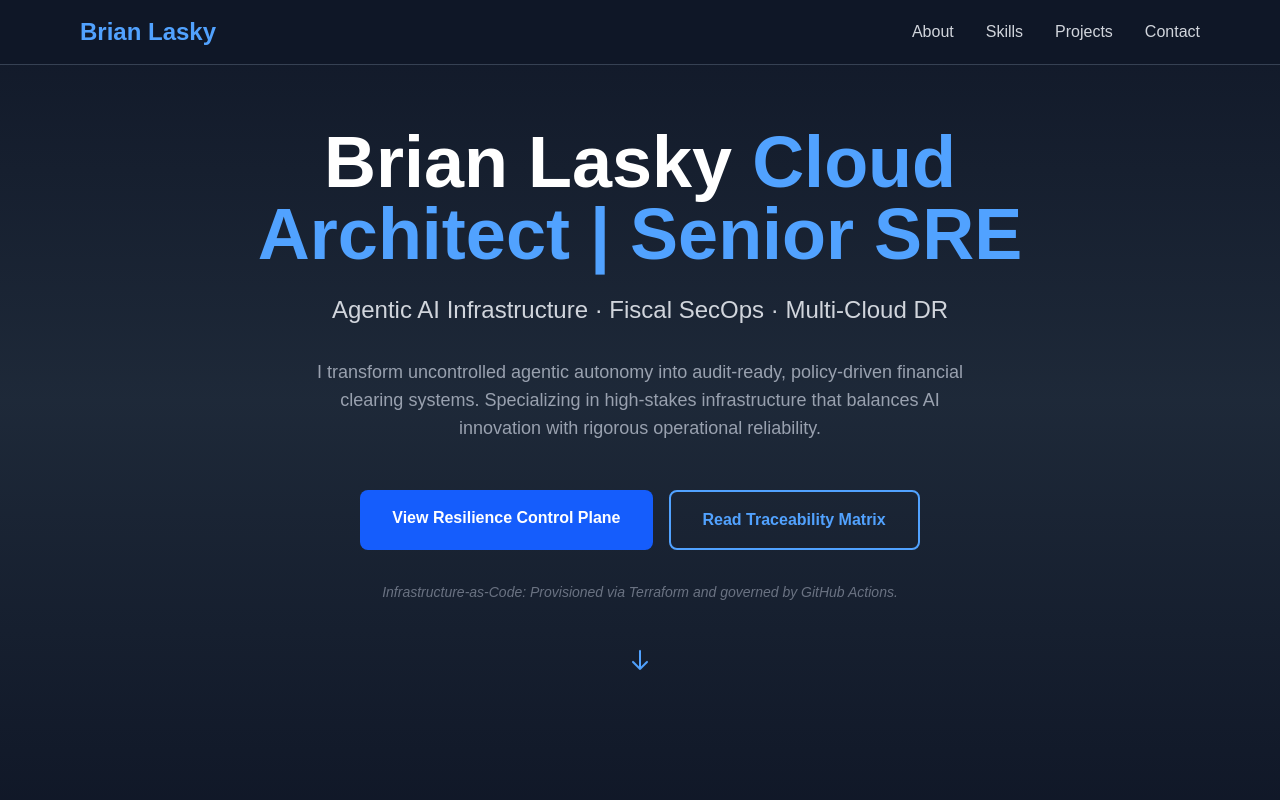
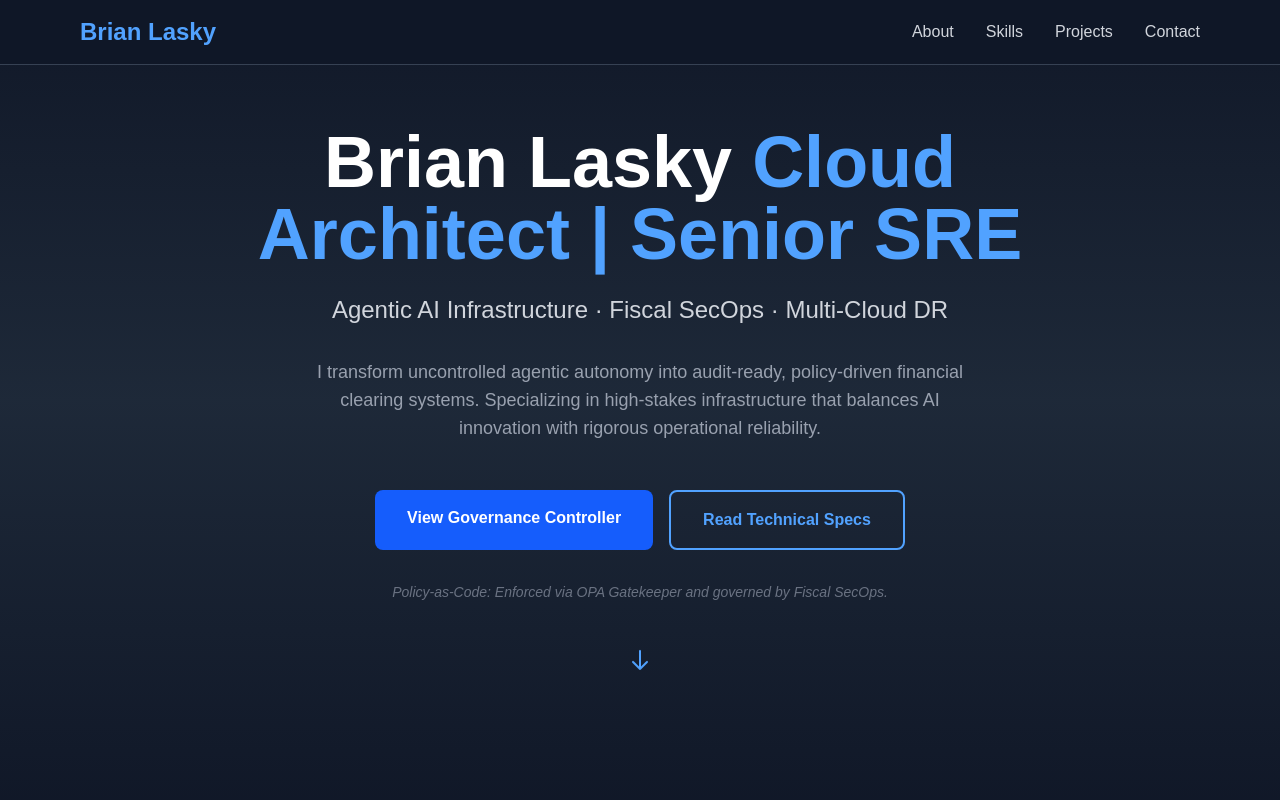
Before and after one commit to brianmlasky-dev/brian-lasky.com, a Next.js app: page / in a window 1280 px wide. Shown: the top 800 px of the page. Built offline with nearby package versions, Linux system fonts and the light colour scheme.

Commit message:
feat(ui): update hero section CTA and align narrative with Fiscal SecOps

```diff
--- a/app/components/HeroSection.tsx
+++ b/app/components/HeroSection.tsx
@@ -46,26 +46,26 @@ export default function HeroSection() {
           }`}
         >
           <a
-            href="https://github.com/brianmlasky/resilience-control-plane"
+            href="https://github.com/brianmlasky/serverless-agentic-governance-controller"
             target="_blank"
             rel="noopener noreferrer"
             className="px-8 py-4 bg-blue-600 hover:bg-blue-700 text-white font-semibold rounded-lg transition-colors"
           >
-            View Resilience Control Plane
+            View Governance Controller
           </a>
           <a
-            href="https://github.com/brianmlasky/resilience-control-plane/blob/main/docs/adr/0000-traceability-matrix.md"
+            href="https://github.com/brianmlasky/serverless-agentic-governance-controller"
             target="_blank"
             rel="noopener noreferrer"
             className="px-8 py-4 border-2 border-blue-400 text-blue-400 hover:bg-blue-400 hover:text-gray-900 font-semibold rounded-lg transition-colors"
           >
-            Read Traceability Matrix
+            Read Technical Specs
           </a>
         </div>
 
         {/* Infrastructure Footnote */}
         <p className="mt-8 text-sm text-gray-500 italic">
-          Infrastructure-as-Code: Provisioned via Terraform and governed by GitHub Actions.
+          Policy-as-Code: Enforced via OPA Gatekeeper and governed by Fiscal SecOps.
         </p>
 
         {/* Scroll Indicator */}
```
